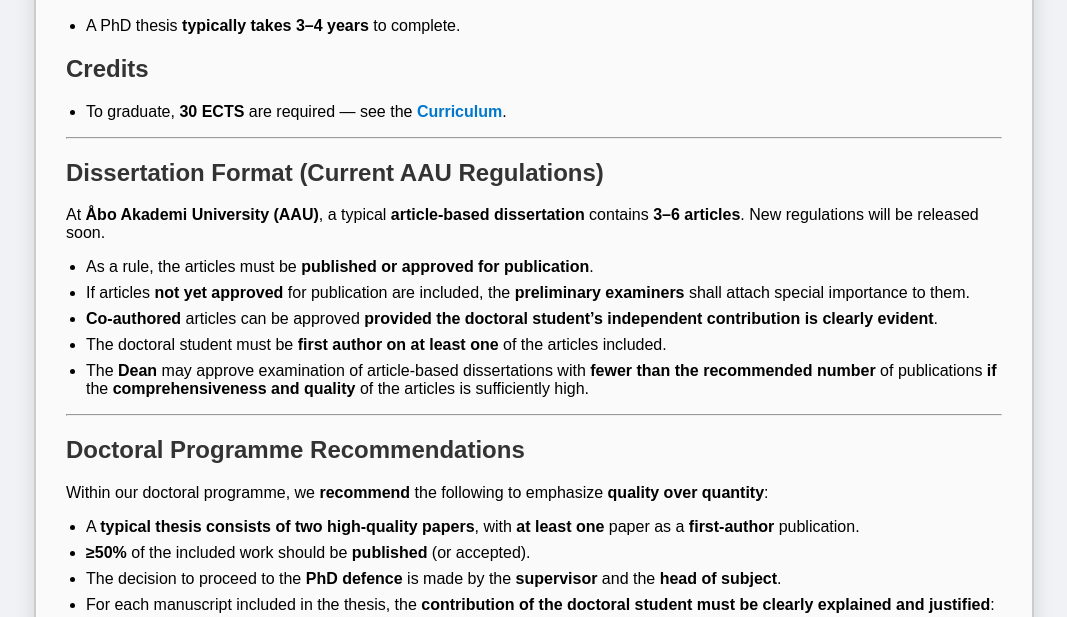
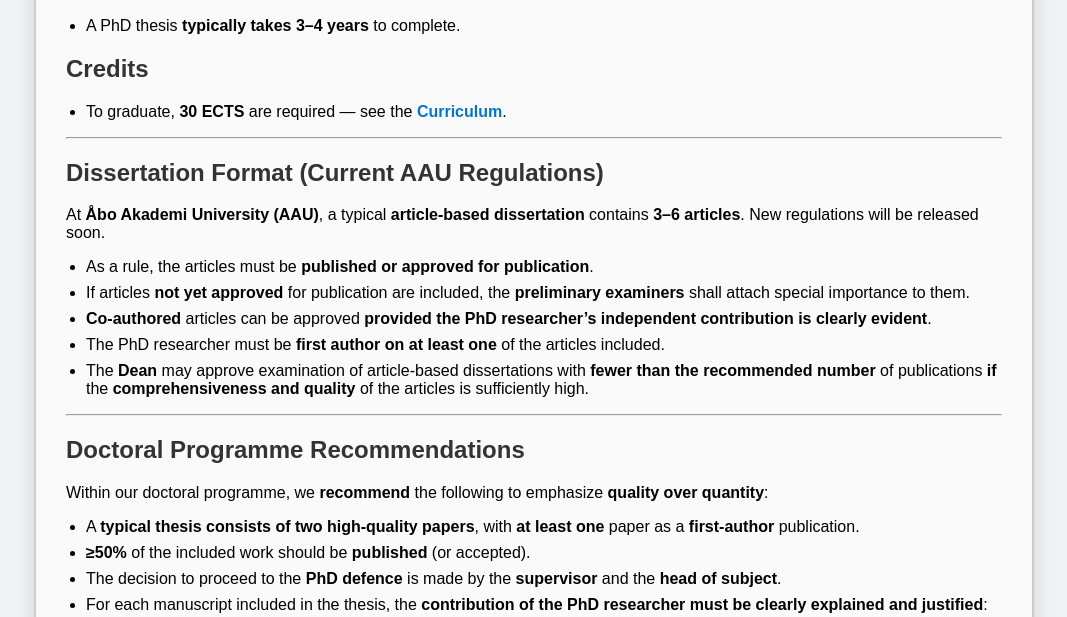
Before and after one commit to AAUGS-DP-Biosciences-and-Drug-Research/Graduation_Requirements, a plain HTML site: page index.html in a window 1280 px wide. Shown: the part 183-800 px from the top of the page, without its empty margins (106-1173 px from the left). Drawn offline with Linux system fonts and the light colour scheme.

Commit message:
deploy: 5ab7ee06490c8232e758a7aebc47e2edf332b8e6

```diff
--- a/index.html
+++ b/index.html
@@ -69,8 +69,8 @@
 <ul>
 <li>As a rule, the articles must be <strong>published or approved for publication</strong>.  </li>
 <li>If articles <strong>not yet approved</strong> for publication are included, the <strong>preliminary examiners</strong> shall attach special importance to them.  </li>
-<li><strong>Co-authored</strong> articles can be approved <strong>provided the doctoral student’s independent contribution is clearly evident</strong>.  </li>
-<li>The doctoral student must be <strong>first author on at least one</strong> of the articles included.  </li>
+<li><strong>Co-authored</strong> articles can be approved <strong>provided the PhD researcher’s independent contribution is clearly evident</strong>.  </li>
+<li>The PhD researcher must be <strong>first author on at least one</strong> of the articles included.  </li>
 <li>The <strong>Dean</strong> may approve examination of article-based dissertations with <strong>fewer than the recommended number</strong> of publications <strong>if</strong> the <strong>comprehensiveness and quality</strong> of the articles is sufficiently high.</li>
 </ul>
 <hr />
@@ -80,7 +80,7 @@
 <li>A <strong>typical thesis consists of two high-quality papers</strong>, with <strong>at least one</strong> paper as a <strong>first-author</strong> publication.  </li>
 <li><strong>≥50%</strong> of the included work should be <strong>published</strong> (or accepted).  </li>
 <li>The decision to proceed to the <strong>PhD defence</strong> is made by the <strong>supervisor</strong> and the <strong>head of subject</strong>.  </li>
-<li>For each manuscript included in the thesis, the <strong>contribution of the doctoral student must be clearly explained and justified</strong>:</li>
+<li>For each manuscript included in the thesis, the <strong>contribution of the PhD researcher must be clearly explained and justified</strong>:</li>
 <li>Avoid vague statements.  </li>
 <li><strong>List specific figure panels</strong> and contributions (<strong>data generation</strong>, <strong>analysis</strong>, etc.)  </li>
 <li>Use a <strong>template signed by the supervisor</strong>.</li>
```
Also changed, not shown: 1 other file.
